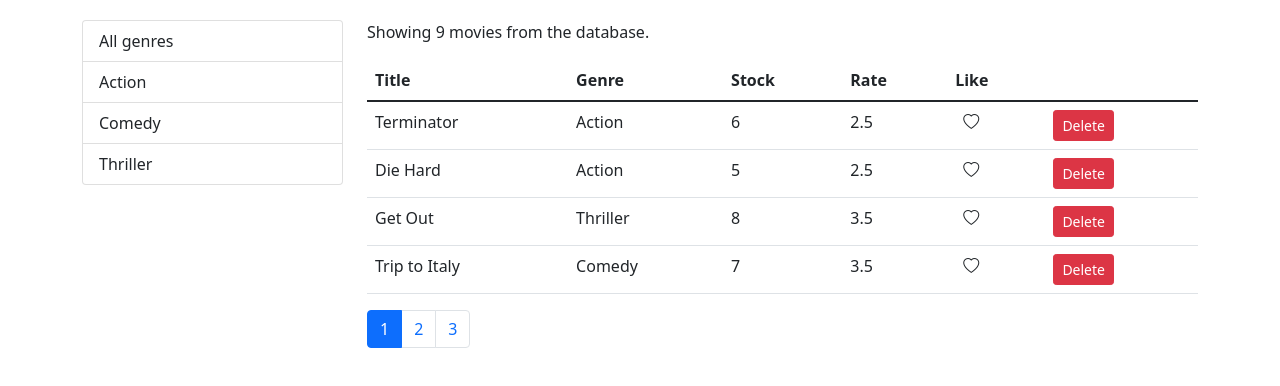
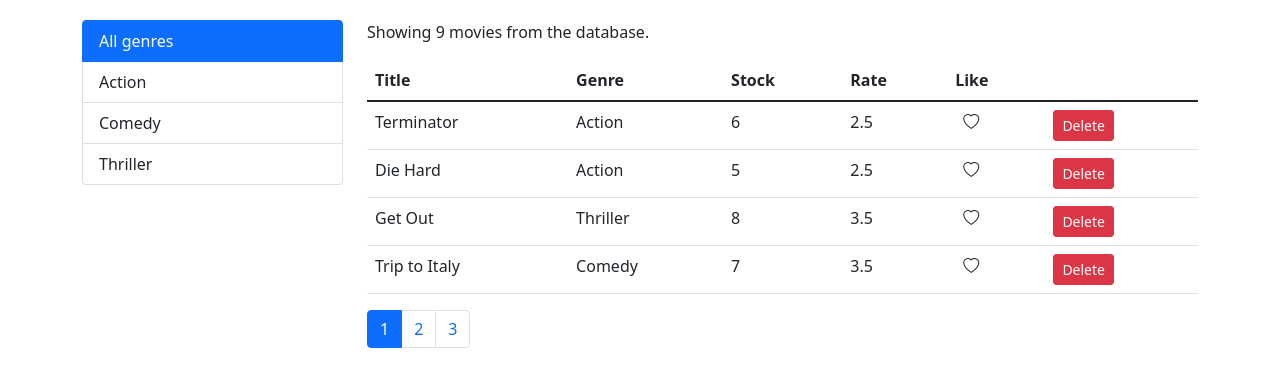
Before and after one commit to pesekt1/vidly-client, a React (Create React App) app: page / in a window 1280 px wide. Shown: the top 386 px of the page. Built offline with nearby package versions, Linux system fonts and the light colour scheme.

Commit message:
movie filtering

```diff
--- a/src/components/common/listGroup.jsx
+++ b/src/components/common/listGroup.jsx
@@ -2,13 +2,14 @@ import React, { Component } from "react";
 
 class ListGroup extends Component {
   render() {
-    const { onItemSelect, items, selectedGenre } = this.props;
+    const { onItemSelect, items, selectedItem, textProperty, valueProperty } =
+      this.props;
 
     return (
       <ul className="list-group">
         <li
           className={
-            !selectedGenre ? "list-group-item active" : "list-group-item"
+            !selectedItem ? "list-group-item active" : "list-group-item"
           }
           onClick={() => onItemSelect()}
         >
@@ -16,15 +17,15 @@ class ListGroup extends Component {
         </li>
         {items.map((item) => (
           <li
-            key={items._id}
+            key={item[valueProperty]}
             onClick={() => onItemSelect(item)}
             className={
-              selectedGenre === item
+              selectedItem === item
                 ? "list-group-item active"
                 : "list-group-item"
             }
           >
-            {item.name}
+            {item[textProperty]}
           </li>
         ))}
       </ul>
--- a/src/components/movies.jsx
+++ b/src/components/movies.jsx
@@ -12,7 +12,7 @@ class Movies extends Component {
     movies: [],
     currentPage: 1,
     pageSize: 4,
-    selectedGenre: {},
+    selectedGenre: null,
   };
 
   componentDidMount() {
@@ -41,7 +41,6 @@ class Movies extends Component {
   };
 
   handleGenreSelect = (genre) => {
-    console.log(genre);
     this.setState({ selectedGenre: genre });
   };
 
@@ -51,13 +50,21 @@ class Movies extends Component {
 
     if (count === 0) return <p>There are no movies in the database.</p>;
 
+    const filteredMovies = selectedGenre
+      ? movies.filter((m) => m.genre._id === selectedGenre._id)
+      : movies;
+
+    const paginatedMovies = paginate(filteredMovies, currentPage, pageSize);
+
     return (
       <div className="row">
         <div className="col-3">
           <ListGroup
-            selectedGenre={selectedGenre}
+            selectedItem={selectedGenre}
             items={genres}
             onItemSelect={this.handleGenreSelect}
+            textProperty="name"
+            valueProperty="_id"
           />
         </div>
         <div className="col">
@@ -74,7 +81,7 @@ class Movies extends Component {
               </tr>
             </thead>
             <tbody>
-              {paginate(movies, currentPage, pageSize).map((movie) => (
+              {paginatedMovies.map((movie) => (
                 <tr key={movie._id}>
                   <td>{movie.title}</td>
                   <td>{movie.genre.name}</td>
@@ -99,7 +106,7 @@ class Movies extends Component {
             </tbody>
           </table>
           <Pagination
-            itemsCount={count}
+            itemsCount={filteredMovies.length}
             pageSize={pageSize}
             currentPage={currentPage}
             onPageChange={this.handlePageChange}
```
